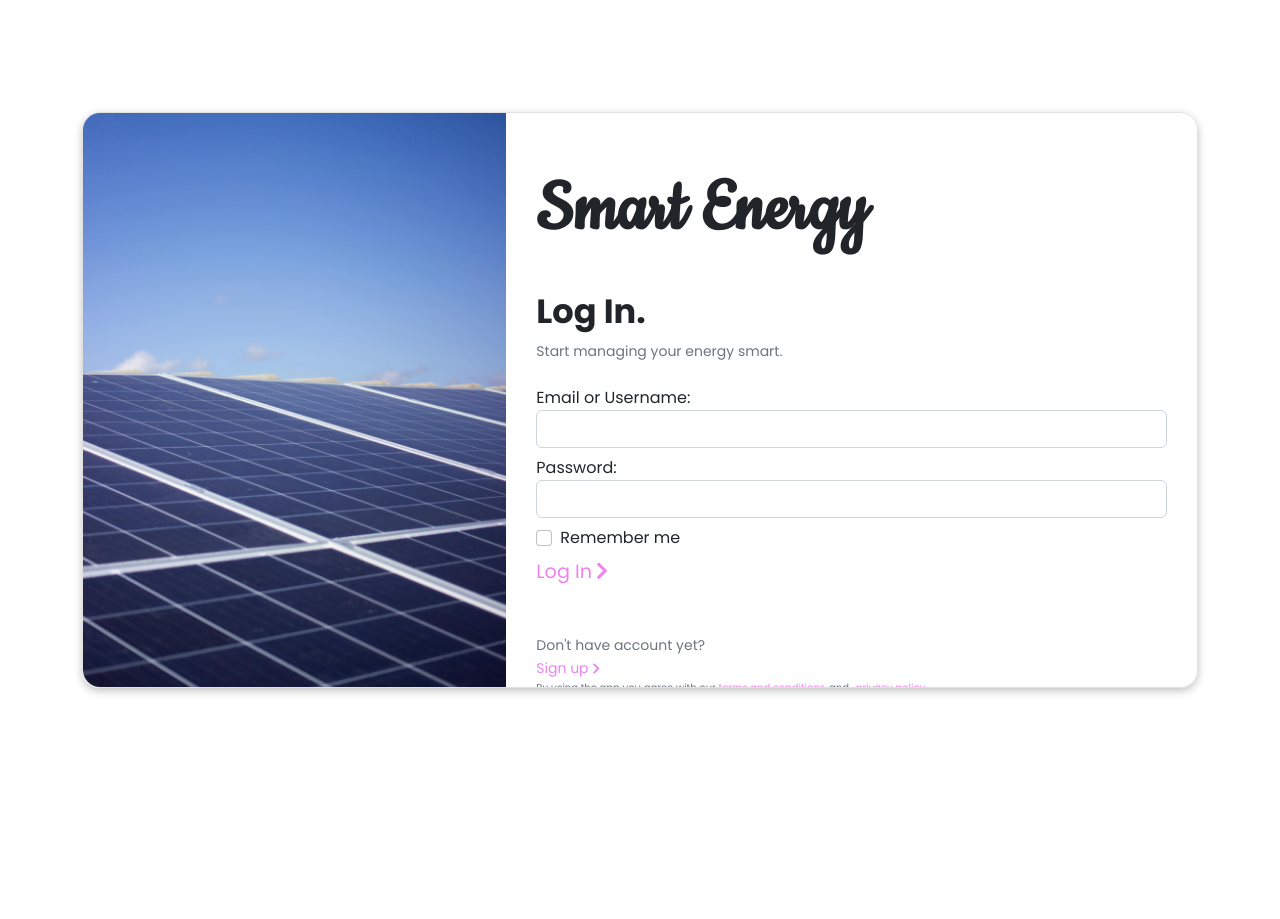
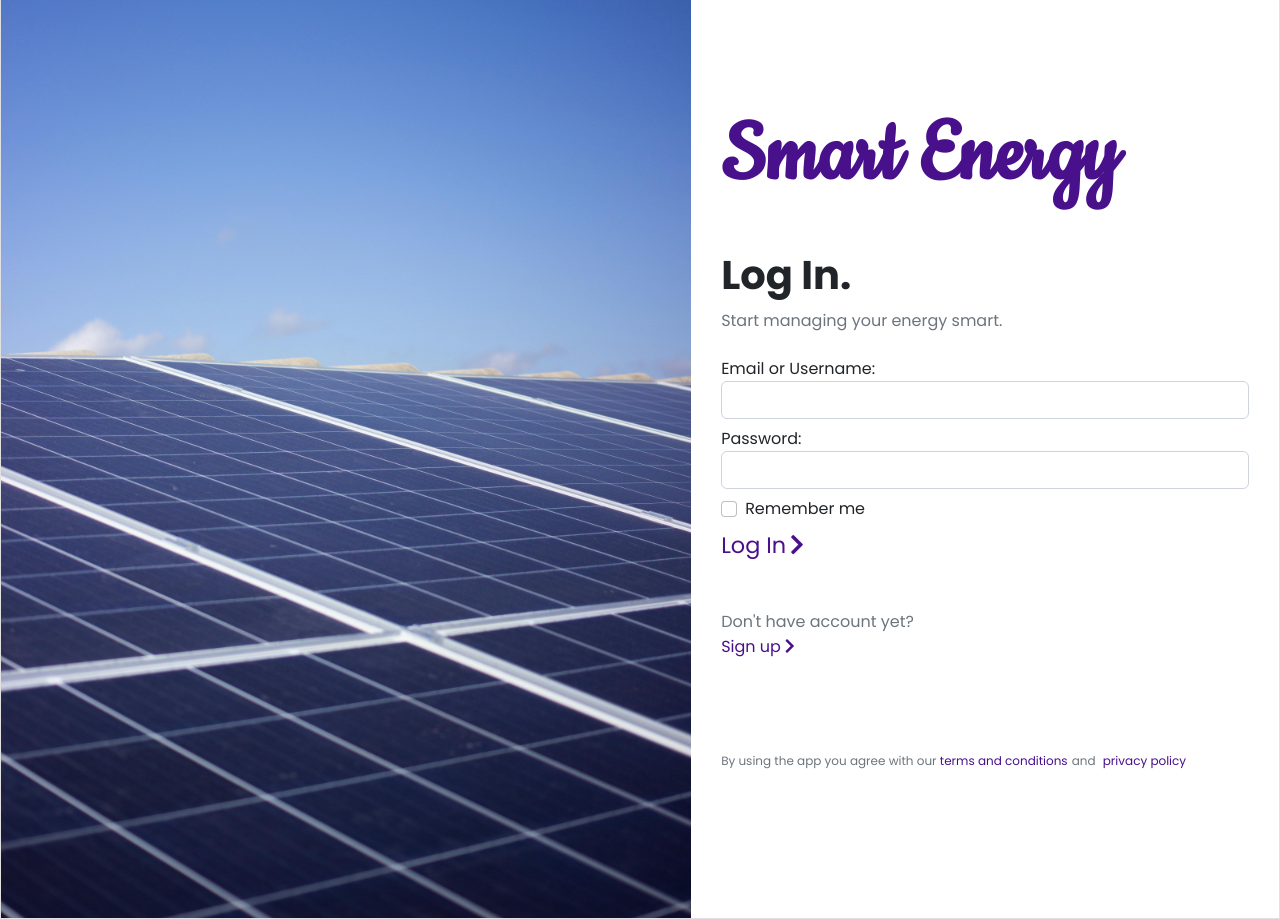
Before and after one commit to piotrzegarek/SmartEnergyHome, a Django app: page /auth/login/ in a window 1280 px wide. Before the commit the page ends 694 px from the top, so only its background shows below. Run offline with Django 4.2, Linux system fonts and the light colour scheme; parts of the project's set-up code (start-up, migrations or seed data) failed here and were passed over; some web fonts are replaced.

Commit message:
Login and register css changes

```diff
--- a/app/apps/authenticator/static/authenticator/css/auth.css
+++ b/app/apps/authenticator/static/authenticator/css/auth.css
@@ -9,17 +9,11 @@ body {
     height: 100vh; /* Set the body height to the viewport height */
 }
 
-.container {
-    margin: 50px auto;
-}
-
 .main-box {
     position: relative;
     width: 100%;
-    height: 72vh;
     margin: 20px auto;
     border: 1px solid #dddd;
-    border-radius: 18px;
     overflow: hidden;
     box-shadow: rgba(0, 0, 0, 0.24) 0px 3px 8px;
 }
@@ -33,29 +27,32 @@ body {
 .box-2 {
     padding: 30px;
     overflow-y: auto;
+    height: 100vh;
+    padding-top: 6%;
 }
 
 .box-1 {
-    width: 38%;
+    width: 54%;
 }
 
 .box-2 {
-    width: 62%;
+    width: 46%;
 }
 
 .logo {
-    font-size: 5rem;
+    font-size: 6rem;
     font-weight: bold;
+    color: #49108B;
     font-family: 'Cookie', cursive;
 }
 
 .h-1 {
-    font-size: 2.1rem;
+    font-size: 2.5rem;
     font-weight: 700;
 }
 
 .text-muted {
-    font-size: 14px;
+    font-size: 1rem;
 }
 
 .container .box {
@@ -81,32 +78,36 @@ body {
 
 .form-control:focus {
     box-shadow: none;
-    border-color: #639dd8; /* Set the desired border color for focused state */
+    border-color: #49108B; /* Set the desired border color for focused state */
 }
 
 #id_remember_me:focus {
     box-shadow: none !important;
 }
 
+.errorlist {
+    padding-left: 0;
+}
 
 .errorlist li {
+    list-style: none;
     color: #e75a5a;
 }
 
 .btn.btn-primary {
     background-color: transparent;
-    color: #ee82ee;
+    color: #49108B;
     border: 0px;
     padding: 0;
-    font-size: 14px;
+    font-size: 1rem;
 }
 
 .btn.btn-secondary {
     background-color: transparent;
-    color: #ee82ee;
+    color: #49108B;
     border: 0px;
     padding: 0;
-    font-size: 1.2rem;
+    font-size: 1.4rem;
 }
 
 .btn.btn-primary:active,
@@ -114,19 +115,19 @@ body {
 .btn.btn-secondary:active,
 .btn.btn-secondary:hover {
     background-color: transparent;
-    color: #b900b9;
+    color: #220147;
 }
 
 .btn.btn-primary .fas.fa-chevron-right {
-    font-size: 12px;
+    font-size: 1rem;
 }
 
 .footer .p-color {
-    color: #ee82ee;
+    color: #49108B;
 }
 
 .footer.text-muted {
-    font-size: 10px;
+    font-size: 0.75rem;
 }
 
 .fas.fa-times {
--- a/app/apps/authenticator/templates/authenticator/login.html
+++ b/app/apps/authenticator/templates/authenticator/login.html
@@ -9,15 +9,14 @@
 
 {% block content %}
 
-<div class="container">
 <div class="main-box d-md-flex align-items-center justify-content-between">
     <div class="box-1 mt-md-0 mt-5">
         <img src="{% static "images/energy-solars.jpg" %}"
                 class="" alt="">
     </div>
-        <div class="box-2 d-flex flex-column h-100">
+    <div class="box-2 d-flex flex-column">
         <div class="mt-2">
-                <p class="logo">Smart Energy</p>
+            <p class="logo mb-3">Smart Energy</p>
             <p class="mb-1 h-1">Log In.</p>
             <p class="text-muted mb-4">Start managing your energy smart.</p>
 
@@ -56,6 +55,5 @@
         </div>
     </div>
 </div>
-</div>
 
 {% endblock content %}
--- a/app/apps/authenticator/templates/authenticator/register.html
+++ b/app/apps/authenticator/templates/authenticator/register.html
@@ -9,13 +9,12 @@
 
 {% block content %}
 
-<div class="container">
 <div class="main-box d-md-flex align-items-center justify-content-between">
     <div class="box-1 mt-md-0 mt-5">
         <img src="{% static "images/energy-solars.jpg" %}"
                 class="" alt="">
     </div>
-        <div class="box-2 d-flex flex-column h-100">
+    <div class="box-2 d-flex flex-column">
         <div class="mt-2">
             <p class="logo">Smart Energy</p>
             <p class="mb-1 h-1">Sign Up.</p>
@@ -87,6 +86,5 @@
         </div>
     </div>
 </div>
-</div>
 
 {% endblock content %}
--- a/app/templates/footer.html
+++ b/app/templates/footer.html
@@ -2,7 +2,7 @@
 
     <!-- Copyright -->
     <div class="footer-text text-center p-3 mt-2">
-      © 2024 Copyright SmartHome
+      © 2024 Copyright SmartEnergy
     </div>
     <!-- Copyright -->
   </footer>
```
Lines whose indentation alone changed are shown as unchanged.
